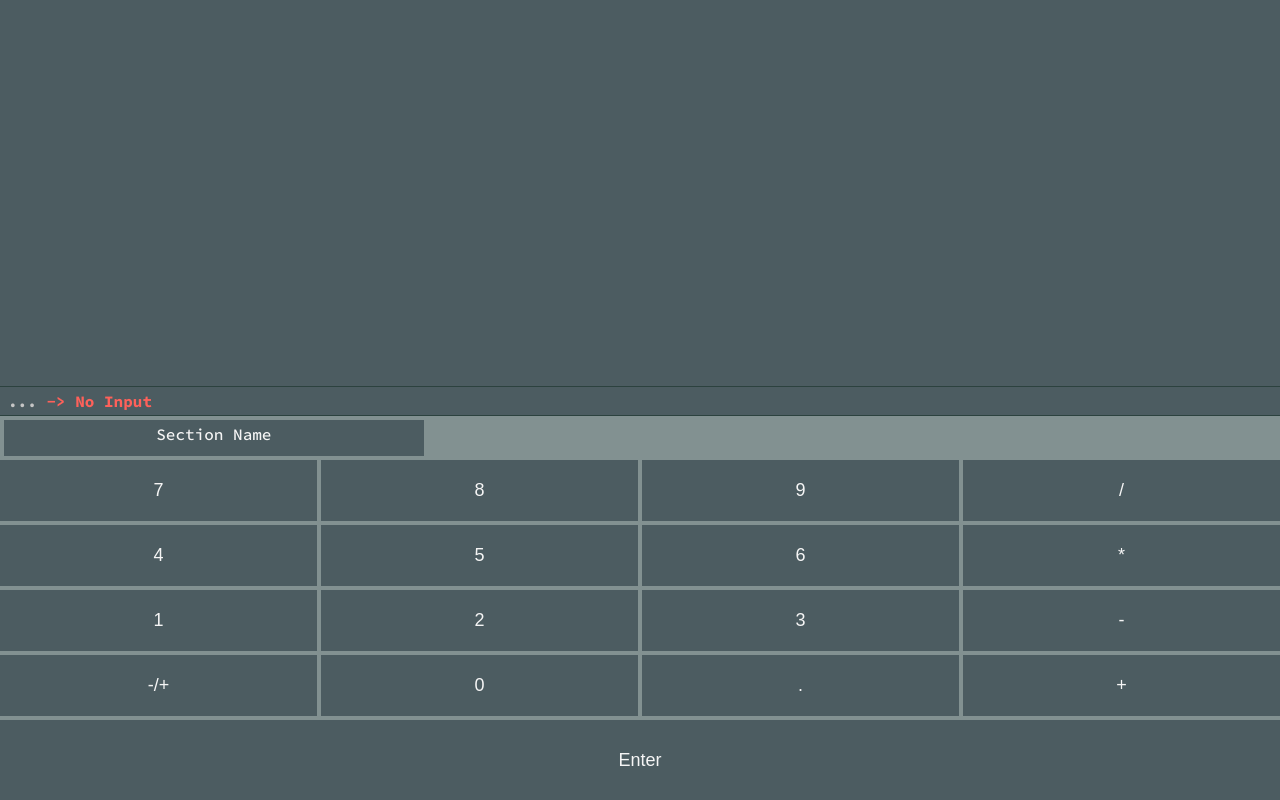
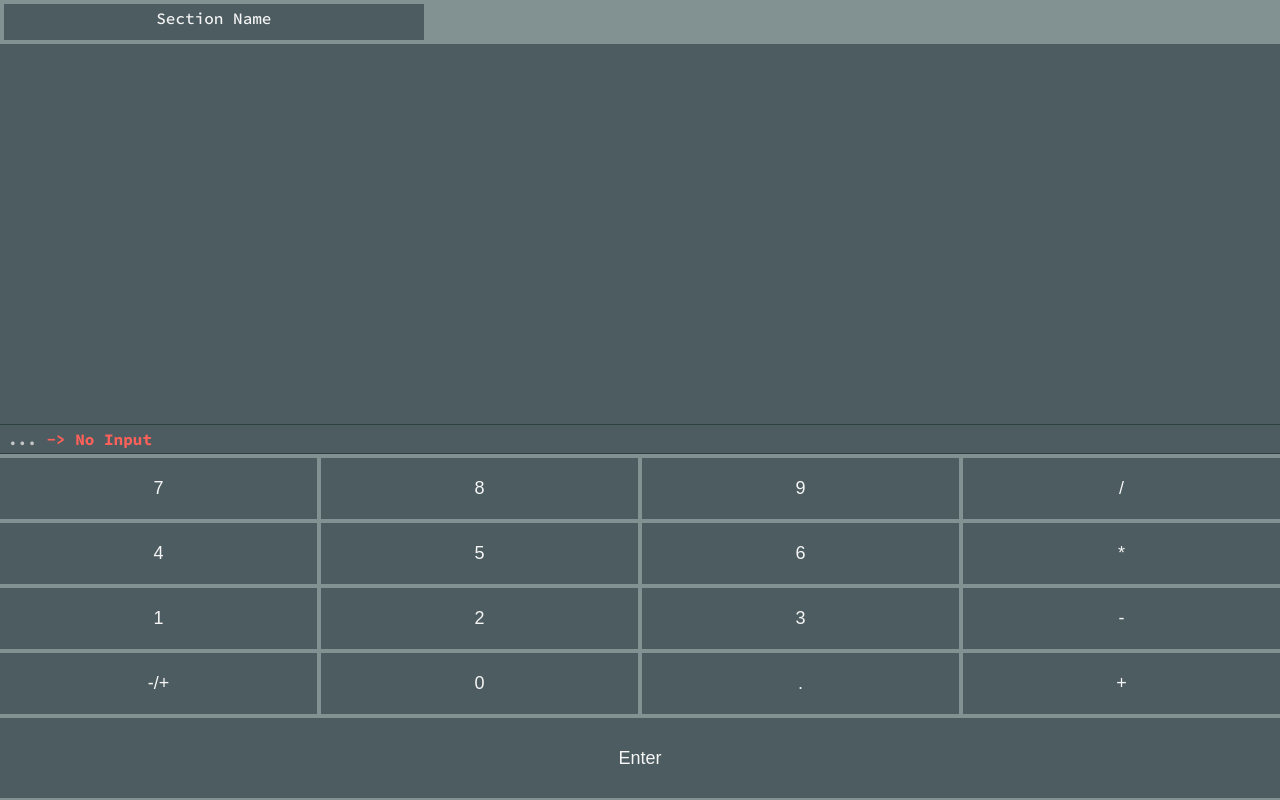
Before and after one commit to maximombro/Facilitas-Calculator, an Electron app: page index.html in a window 1280 px wide. Drawn offline with Linux system fonts and the light colour scheme.

Commit message:
Reordered so that drop downs are at the top

```diff
--- a/index.html
+++ b/index.html
@@ -10,9 +10,6 @@
         <link rel="stylesheet" type="text/css" href="style.css"/>
     </head>
     <body>
-        <ol id="equations">
-            <li><span class="input">...</span><span class="output err">No Input</span></li>
-        </ol>
         <div id="choiceItems">
             <div>
                 <p>Section Name</p>
@@ -27,6 +24,9 @@
                 </ul>
             </div>
         </div>
+        <ol id="equations">
+            <li><span class="input">...</span><span class="output err">No Input</span></li>
+        </ol>
         <div id="buttons">
             <button>7</button>
             <button>8</button>
--- a/style.css
+++ b/style.css
@@ -58,10 +58,10 @@ button:hover,
 /* Equation List */
 #equations {
     width: 100%;
-    height: 52%;
+    height: 51.3%;
     min-height: 120px;
     list-style-type: none;
-    margin: 0;
+    margin: 0px 0px 4px 0px;
     padding: 0;
     background-color: var(--colorDarkA);
     display: flex;
@@ -129,6 +129,7 @@ button:hover,
     margin: 0;
     padding: 0px 4px 4px 4px;
     position: absolute;
+    top: 88%;
     left: 4px;
     right: 4px;
     background-color: var(--colorDarkB);
@@ -136,7 +137,7 @@ button:hover,
     border-top: none;
     max-height: 200px;
     overflow-y: auto;
-    box-shadow: 3px 3px black
+    box-shadow: 1px 1px black
 }
 
 #choiceItems > div:hover > ul {
```
